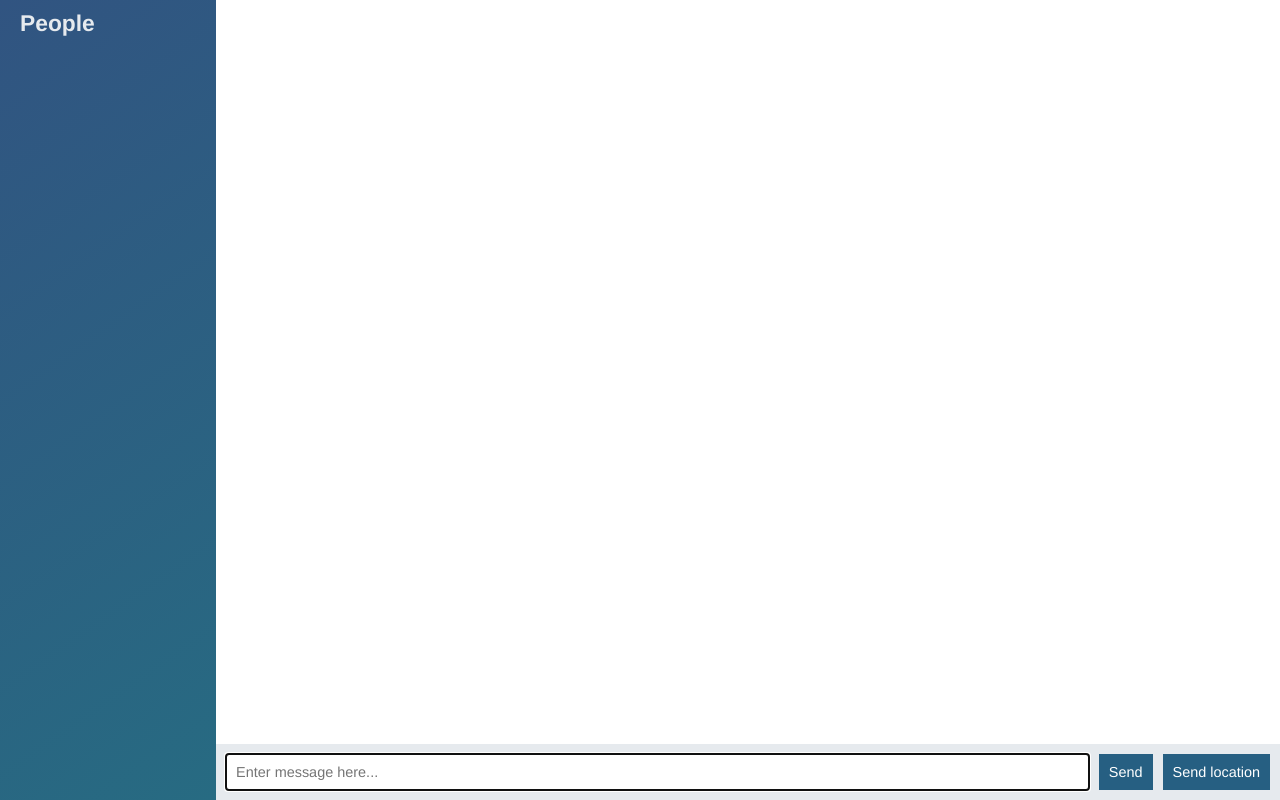
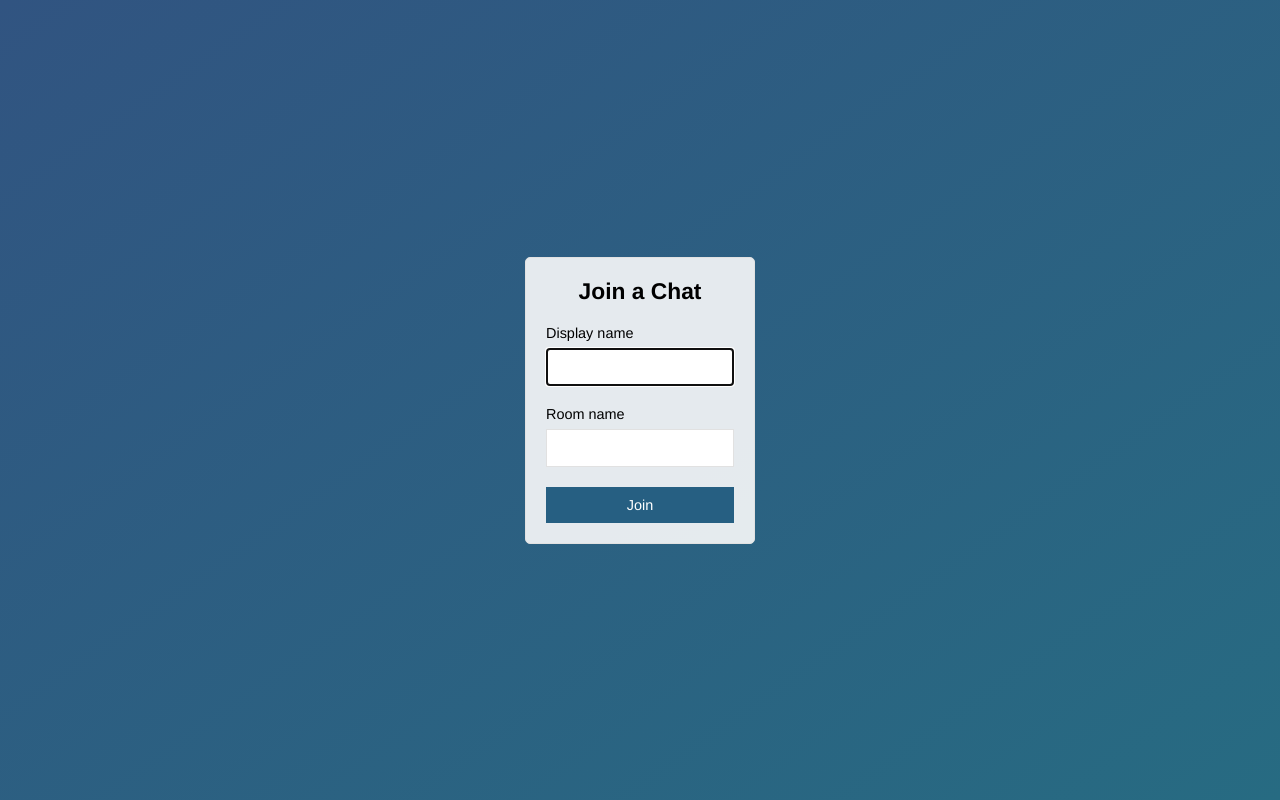
Before and after one commit to RobAlonzi/NodeChatApp, a website: page public/index.html in a window 1280 px wide. Drawn offline with nearby package versions, Linux system fonts and the light colour scheme; no server answers.

Commit message:
Add join page that submits to chat.html

```diff
--- a/public/index.html
+++ b/public/index.html
@@ -3,53 +3,28 @@
 	<head>
 		<meta charset="utf-8">
 		<link rel="stylesheet" href="/css/styles.css" />
+		<title>Join | ChatApp</title>
+		<meta name="viewport" content="width-device-width, initial-scale=1, user-scalable=no">
 	</head>
-	<body class="chat">
-		<div class="chat__sidebar">
-			<h3>People</h3>
-			<div id="users"></div>
+	<body class="centered-form">
+
+		<div class="centered-form__form">
+			<form action="/chat.html">
+				<div class="form-field">
+					<h3>Join a Chat</h3>
+				</div>
+				<div class="form-field">
+					<label>Display name</label>
+					<input type="text" name="name" autofocus />
+				</div>
+				<div class="form-field">
+					<label>Room name</label>
+					<input type="text" name="room" />
+				</div>
+				<div class="form-field">
+					<button>Join</button>
+				</div>
+			</form>
 		</div>
-
-		<div class="chat__main">
-			<ol id="messages" class="chat__messages"></ol>
-
-			<div class="chat__footer">
-				<form id="message-form">
-					<input name="message" type="text" placeholder="Enter message here..." autofocus autocomplete="off" />
-					<button>Send</button>
-				</form>
-				<button id="send-location">Send location</button>
-			</div>
-		</div>
-
-		<script id="message-template" type="text/template">
-			<li class="message">
-				<div class="message__title">
-					<h4>{{from}}</h4>
-					<span>{{createdAt}}</span>
-				</div>
-				<div class="message__body">
-					<p>{{text}}</p>
-				</div>
-			</li>
-		</script>
-
-
-		<script id="location-message-template" type="text/template">
-			<li class="message">
-				<div class="message__title">
-					<h4>{{from}}</h4>
-					<span>{{createdAt}}</span>
-				</div>
-				<div class="message__body">
-					<p><a href="{{url}}" target="_blank">My current location</a></p>
-				</div>
-			</li>
-		</script>
-
-		<script src="/socket.io/socket.io.js"></script>
-		<script src="/js/libs/moment.js"></script>
-		<script src="/js/libs/mustache.js"></script>
-		<script src="/js/index.js"></script>
 	</body>
 </html>
```
Also changed, not shown: public/chat.html (added, +57 -0 lines), public/js/chat.js (renamed from public/js/index.js).
